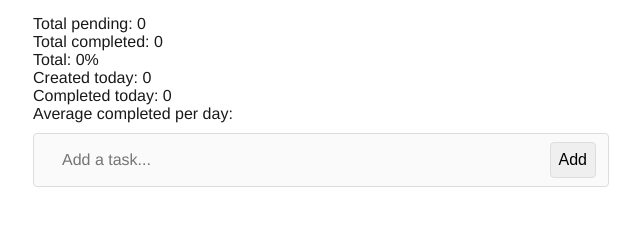
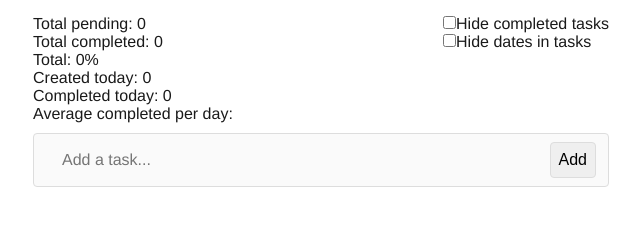
Before and after one commit to jakebeamish/task-manager, a website with bundled scripts: page src/index.html in a window 1280 px wide. Shown: the part 70-296 px from the top of the page, without its empty margins (319-959 px from the left). Built offline with nearby package versions, Linux system fonts and the light colour scheme.

Commit message:
style: header seperates stats and options

```diff
--- a/src/index.html
+++ b/src/index.html
@@ -7,9 +7,13 @@
   <body>
     <div class="app-container">
       <div class="content-container">
-        <h1>Task Manager</h1>
+      <h1>Task Manager</h1>
+        <header>
         <div id="statsContainer">
         </div>
+        <div id="optionsContainer">
+        </div>
+        </header>
         <div class="input-container">
           <input
             class="task-input"
@@ -20,6 +24,7 @@
           <button id="addTaskBtn">Add</button>
         </div>
 
+
         <div class="tasks-container">
           <ul id="taskList" class="task-list"></ul>
         </div>
--- a/src/index.js
+++ b/src/index.js
@@ -9,10 +9,48 @@ const taskInput = document.getElementById("taskInput");
 const addTaskBtn = document.getElementById("addTaskBtn");
 const taskList = document.getElementById("taskList");
 const statsContainer = document.getElementById("statsContainer");
+const optionsContainer = document.getElementById("optionsContainer");
 
 const storageStrategy = new LocalStorageStrategy();
 const taskManager = new TaskManager(storageStrategy);
 const taskStats = new TaskStats(taskManager);
+
+const renderOptions = () => {
+  optionsContainer.innerHTML = "";
+
+  let optionContainer = document.createElement("div");
+  optionContainer.classList.add("option-container");
+
+  const hideCompletedTasksCheckbox = document.createElement("input");
+  hideCompletedTasksCheckbox.type = "checkbox";
+  hideCompletedTasksCheckbox.name = "hideCompletedTasks";
+  hideCompletedTasksCheckbox.id = "hideCompletedTasks";
+  hideCompletedTasksCheckbox.addEventListener("click", () => {
+    renderTasks();
+  })
+  const hideCompletedTasksLabel = document.createElement("label");
+  hideCompletedTasksLabel.innerText = "Hide completed tasks";
+  hideCompletedTasksLabel.htmlFor = hideCompletedTasksCheckbox.id;
+  optionContainer.append(hideCompletedTasksCheckbox, hideCompletedTasksLabel)
+  optionsContainer.append(optionContainer);
+
+  optionContainer = document.createElement("div");
+  optionContainer.classList.add("option-container");
+  const hideDatesInTasksCheckbox = document.createElement("input");
+  hideDatesInTasksCheckbox.type = "checkbox";
+  hideDatesInTasksCheckbox.name = "hideDatesInTasks";
+  hideDatesInTasksCheckbox.id = "hideDatesInTasks";
+  hideDatesInTasksCheckbox.addEventListener("click", () => {
+    renderTasks();
+  })
+  const hideDatesInTasksLabel = document.createElement("label");
+  hideDatesInTasksLabel.innerText = "Hide dates in tasks";
+  hideDatesInTasksLabel.htmlFor = hideDatesInTasksCheckbox.id;
+  optionContainer.append(hideDatesInTasksCheckbox, hideDatesInTasksLabel)
+  optionsContainer.append(optionContainer);
+}
+
+renderOptions();
 
 const renderTasks = async () => {
   /** @type {Task[]} */
@@ -20,9 +58,16 @@ const renderTasks = async () => {
   const stats = await taskStats.getStats();
   renderStats(stats);
 
+  /** @type {boolean} */
+  const hideCompletedTasks = document.getElementById("hideCompletedTasks").checked;
+  /** @type {boolean} */
+  const hideDatesInTasks = document.getElementById("hideDatesInTasks").checked;
   taskList.innerHTML = "";
 
   tasks.toReversed().forEach((task) => {
+
+    if (hideCompletedTasks && task.completed) return;
+
     const li = document.createElement("li");
     li.classList.add("task-item");
 
@@ -63,11 +108,10 @@ const renderTasks = async () => {
 
     taskContentSpan.append(
       prioritySpan,
-      createdDateSpan,
-      completedDateSpan,
-      descriptionSpan
     );
+    if (!hideDatesInTasks) taskContentSpan.append(createdDateSpan, completedDateSpan);
 
+    taskContentSpan.append(descriptionSpan)
     li.appendChild(taskContentSpan);
 
     const deleteBtn = document.createElement("button");
--- a/src/style.css
+++ b/src/style.css
@@ -30,6 +30,11 @@ a:hover {
 
 input, textarea {
   font: inherit;
+}
+
+header {
+  display: flex;
+  justify-content: space-between;
 }
 
 .app-container  {
@@ -93,6 +98,8 @@ input, textarea {
 
 .task-item input {
   margin-right: 0.5rem;
+  transform: scale(1.3);
+  align-self: stretch;
 }
 
 .task-item button {
```
